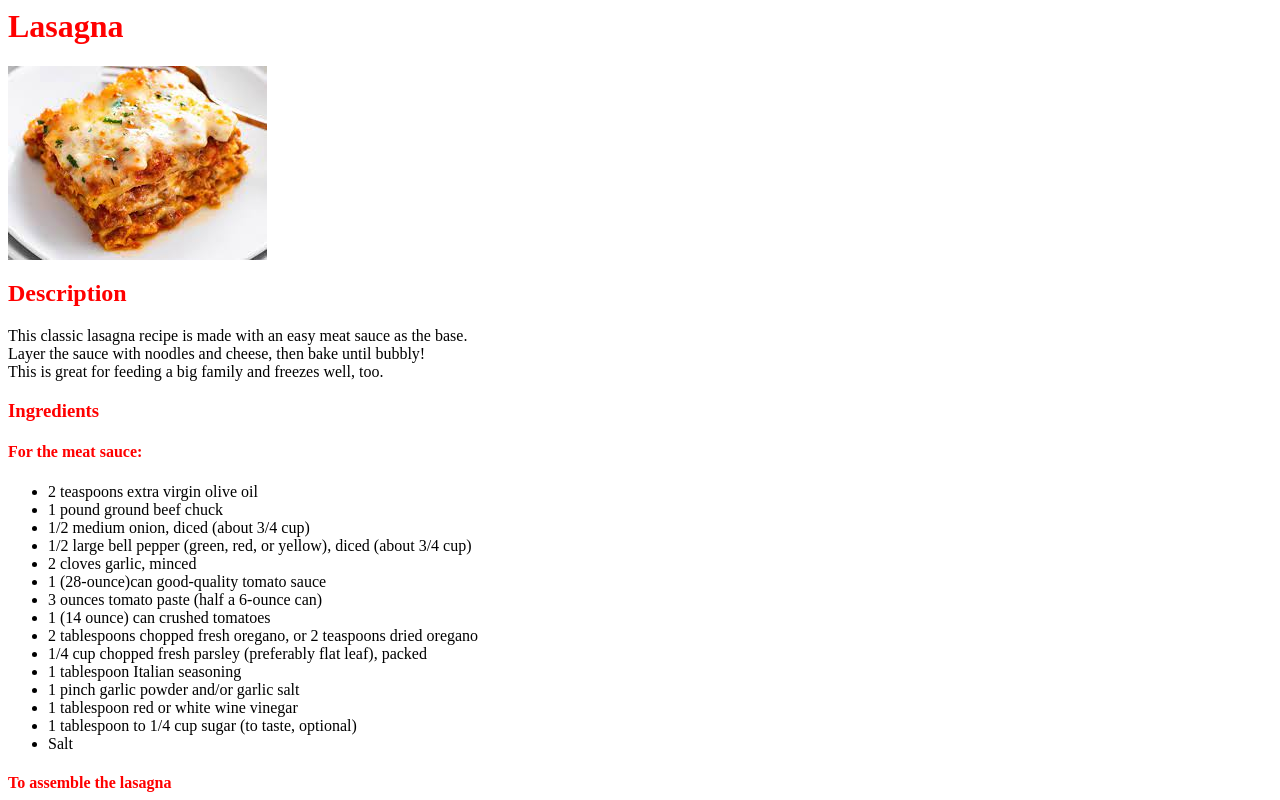
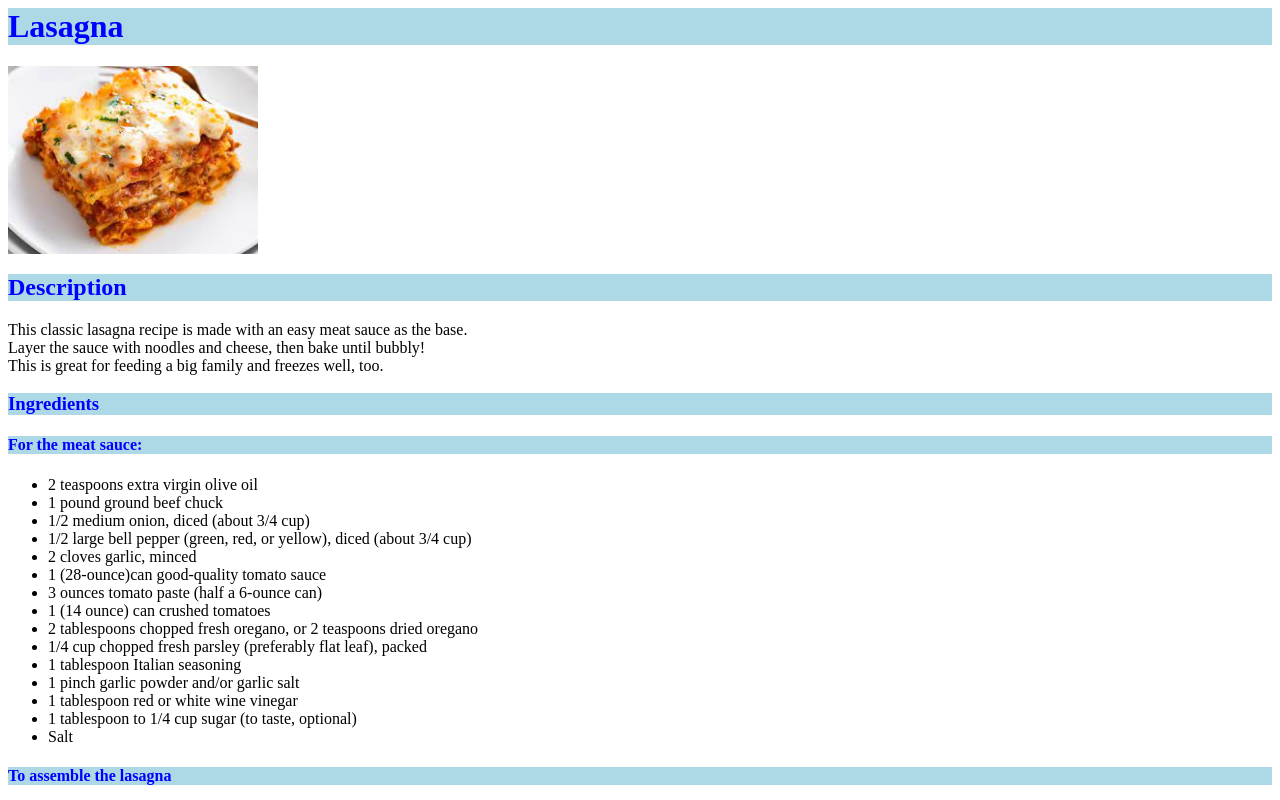
Before and after one commit to tjreagan/odin-recipes, a plain HTML site: page recipes/lasagna.html in a window 1280 px wide. Shown: the top 800 px of the page. Drawn offline with Linux system fonts and the light colour scheme.

Commit message:
Add img rule to styles.css

```diff
--- a/styles.css
+++ b/styles.css
@@ -1,3 +1,9 @@
+img {
+    height: auto;
+    width: 250px;
+}
+
 .header {
-    color: red;
+    color: blue;
+    background-color: lightblue;
 }
```
